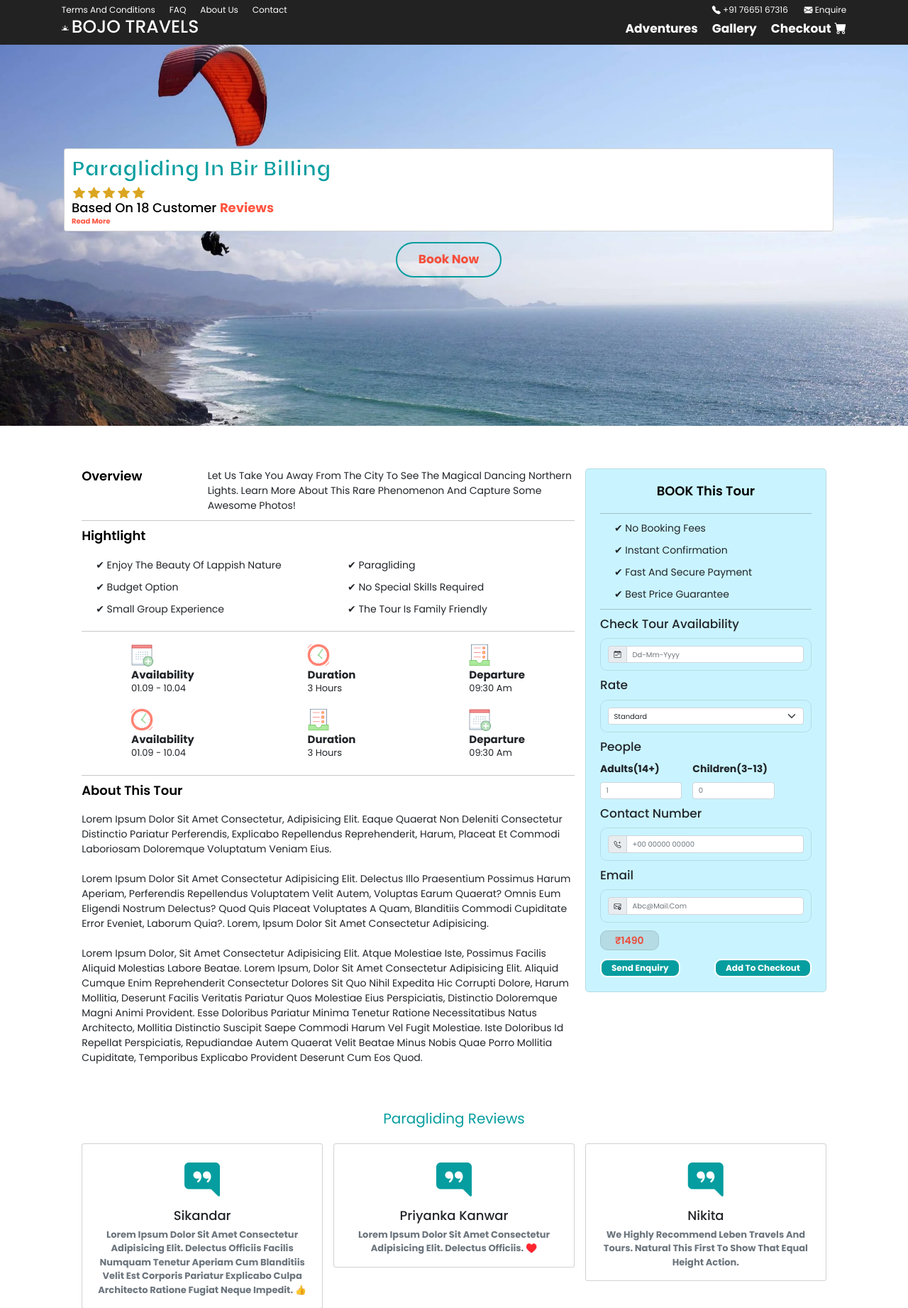
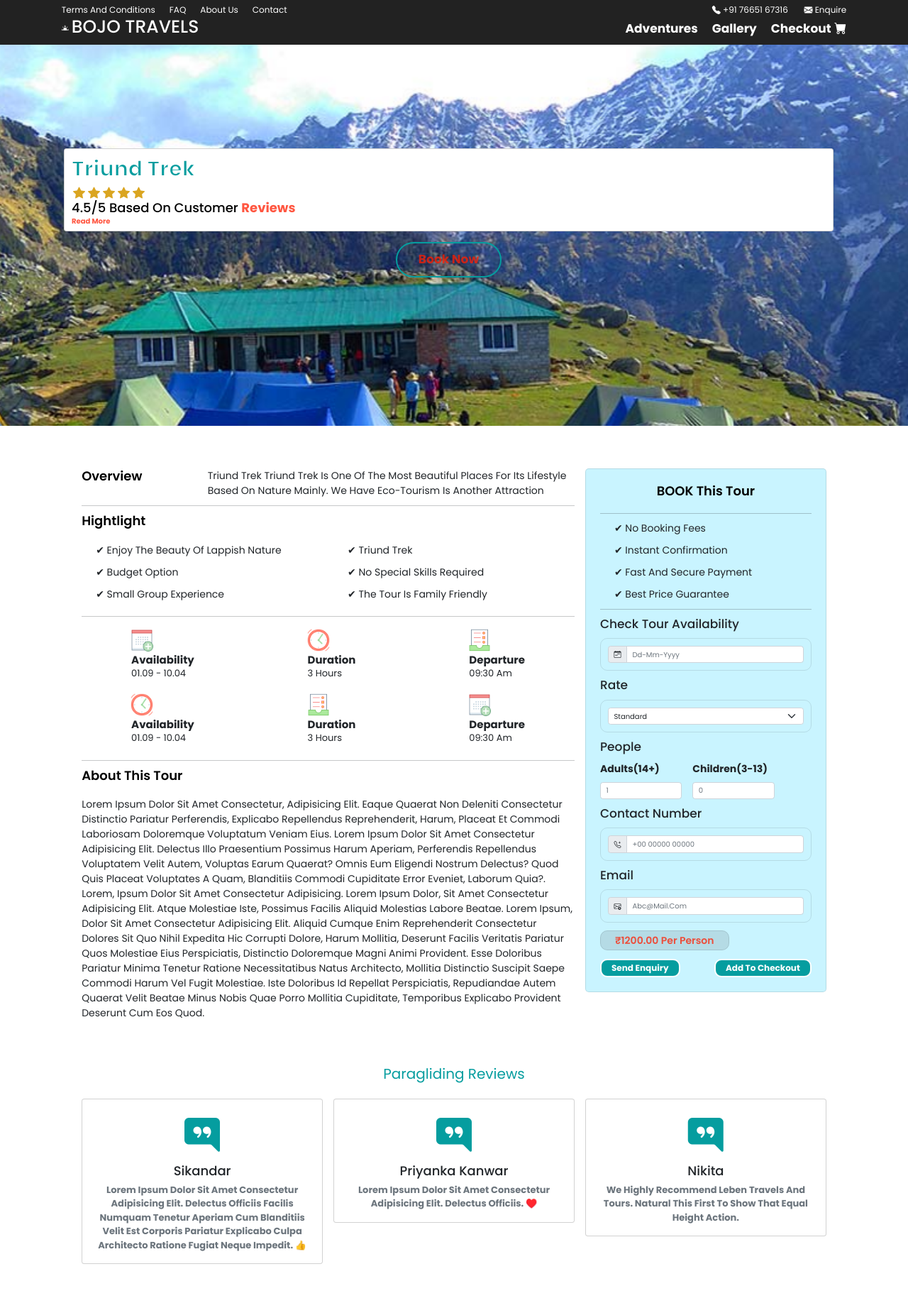
Before and after one commit to pinkal-sanoria/BojoTravelsProject, a Django app: page /booking?package_id=5 in a window 1280 px wide. Shown: the top 1843 px of the page at 71% size. Run offline with Django 4.2, Linux system fonts and the light colour scheme; data comes from the database, SQL or seed files in the repository; both versions use the stored data as it was after the commit; some libraries are stand-ins or nearby versions.

Commit message:
working in booking page

```diff
--- a/BojoTravels/bookingapp/models.py
+++ b/BojoTravels/bookingapp/models.py
@@ -2,6 +2,7 @@ from django.db import models
 
 # Create your models here.
 class Package(models.Model):
+    id = models.AutoField(primary_key=True)
     package_name = models.CharField(max_length=100,null=True,blank=True)
     cover_image = models.ImageField(upload_to='media/images/',null=True,blank=True)
     small_description = models.CharField(max_length=255)
--- a/BojoTravels/bookingapp/views.py
+++ b/BojoTravels/bookingapp/views.py
@@ -1,5 +1,8 @@
-from django.shortcuts import render
+from django.shortcuts import render,get_object_or_404
+from .models import Package
 # Create your views here.
 
 def booking(request):
-    return render(request,'bookingapp/booking.html')
+    package_id = request.GET.get('package_id')
+    package = get_object_or_404(Package, id=package_id)
+    return render(request,'bookingapp/booking.html', {'package': package})
--- a/BojoTravels/contactapp/models.py
+++ b/BojoTravels/contactapp/models.py
@@ -2,6 +2,7 @@ from django.db import models
 
 # Create your models here.
 class Contact(models.Model):
+    id = models.AutoField(primary_key=True)
     name = models.CharField(max_length=255,null=True,blank=True)
     phone = models.CharField(max_length=20,null=True,blank=True)
     email = models.EmailField(max_length=255,null=True,blank=True)
--- a/BojoTravels/templates/bojoapp/index.html
+++ b/BojoTravels/templates/bojoapp/index.html
@@ -135,7 +135,7 @@
                                     <div class="row">
                                         <div class="col border-end"><i class="bi bi-stopwatch text-danger"></i> {{ package.days }} Days</div>
                                         <div class="col border-end "><i class="bi bi-hand-thumbs-up text-danger"></i> {{ package.rating_out_of_5 }}/5</div>
-                                        <div class="col "><a href="/booking" class="text-danger"><b>Read More</b></a></div>
+                                        <div class="col "><a href="/booking?package_id={{ package.id }}" class="text-danger"><b>Read More</b></a></div>
                                     </div>
                                 </div>
                             </div>
--- a/BojoTravels/templates/bookingapp/booking.html
+++ b/BojoTravels/templates/bookingapp/booking.html
@@ -6,7 +6,7 @@
         <div class="text-header position-absolute main-text row text-uppercase">
             <div class=" col booking-element">
                 <div class="card text-uppercase ">
-                    <h1><span >paragliding in Bir Billing</span> </h1>
+                    <h1><span >{{ package.package_name }}</span> </h1>
                     <div class="rating-starts">
                         <i class="bi bi-star-fill"></i>
                         <i class="bi bi-star-fill"></i>
@@ -14,7 +14,7 @@
                         <i class="bi bi-star-fill"></i>
                         <i class="bi bi-star-fill"></i>
                     </div>
-                    <h1> based on 18  customer <a href="#"><b>reviews</b></a></h1>
+                    <h1> {{ package.rating_out_of_5 }}/5 based on customer <a href="#"><b>reviews</b></a></h1>
                     <div>
                         <a href=""><b> Read More</b></a>
                     </div>
@@ -29,7 +29,7 @@
         <div id="carouselExampleFade " class="carousel  slide carousel-fade" data-bs-ride="carousel">
             <div class="carousel-inner ">
               <div class="carousel-item active">
-                <img src="../../static/media/images/slider_image6.jpg" class="d-block w-100" alt="...">
+                <img src="../../static{{ package.cover_image.url }}" class="d-block w-100" alt="...">
               </div>
               <div class="carousel-item">
                 <img src="../../static/media/images/slider_image6.jpg" class="d-block w-100" alt="...">
@@ -53,7 +53,7 @@
                                 <h3>overview</h3>
                             </div>
                             <div class="col-9">
-                                <p>Let us take you away from the city to see the magical dancing Northern Lights. Learn more about this rare phenomenon and capture some awesome photos!</p>
+                                <p>{{ package.small_description }}</p>
                             </div>
 
                         </div>
@@ -75,7 +75,7 @@
 
                                 <div class="col">
                                     <ul>
-                                        <li>Paragliding</li>
+                                        <li>{{ package.package_name }}</li>
                                         <li> No special skills required</li>
                                         <li> The tour is family friendly</li>
                                     </ul>
@@ -149,16 +149,9 @@
                             </div>
 
                             <div>
-                                <p>Lorem ipsum dolor sit amet consectetur, adipisicing elit. Eaque quaerat non deleniti consectetur distinctio pariatur perferendis, explicabo repellendus reprehenderit, harum, placeat et commodi laboriosam doloremque voluptatum veniam eius.</p>
+                                <p>{{ package.about_this }}</p>
                             </div>
-                            <br>
-                            <div>
-                                <p>Lorem ipsum dolor sit amet consectetur adipisicing elit. Delectus illo praesentium possimus harum aperiam, perferendis repellendus voluptatem velit autem, voluptas earum quaerat? Omnis eum eligendi nostrum delectus? Quod quis placeat voluptates a quam, blanditiis commodi cupiditate error eveniet, laborum quia?. Lorem, ipsum dolor sit amet consectetur adipisicing.</p>
-                            </div>
-                            <br>
-                            <div>
-                                <p>Lorem ipsum dolor, sit amet consectetur adipisicing elit. Atque molestiae iste, possimus facilis aliquid molestias labore beatae. Lorem ipsum, dolor sit amet consectetur adipisicing elit. Aliquid cumque enim reprehenderit consectetur dolores sit quo nihil expedita hic corrupti dolore, harum mollitia, deserunt facilis veritatis pariatur quos molestiae eius perspiciatis, distinctio doloremque magni animi provident. Esse doloribus pariatur minima tenetur ratione necessitatibus natus architecto, mollitia distinctio suscipit saepe commodi harum vel fugit molestiae. Iste doloribus id repellat perspiciatis, repudiandae autem quaerat velit beatae minus nobis quae porro mollitia cupiditate, temporibus explicabo provident deserunt cum eos quod.</p>
-                            </div>
+
                         </div>
 
                     </div>
@@ -275,7 +268,7 @@
                             <!-- booking done -->
                             <div class='tour-final-amount mt-4 '>
                                 <div class='amount inner-element'>
-                                    <span id='amount'>₹1490</span>
+                                    <span id='amount'>₹{{ package.price }} Per Person</span>
                                 </div>
                             </div>
                             <div class='add-to-cart mt-4 d-flex'>
```
Also changed, not shown: BojoTravels/bookingapp/migrations/0009_alter_package_cover_image_alter_package_id.py (added), BojoTravels/contactapp/migrations/0003_alter_contact_id.py (added), BojoTravels/db.sqlite3, BojoTravels/static/media/images/pexels-quang-nguyen-vinh-14022246.jpg (added).
